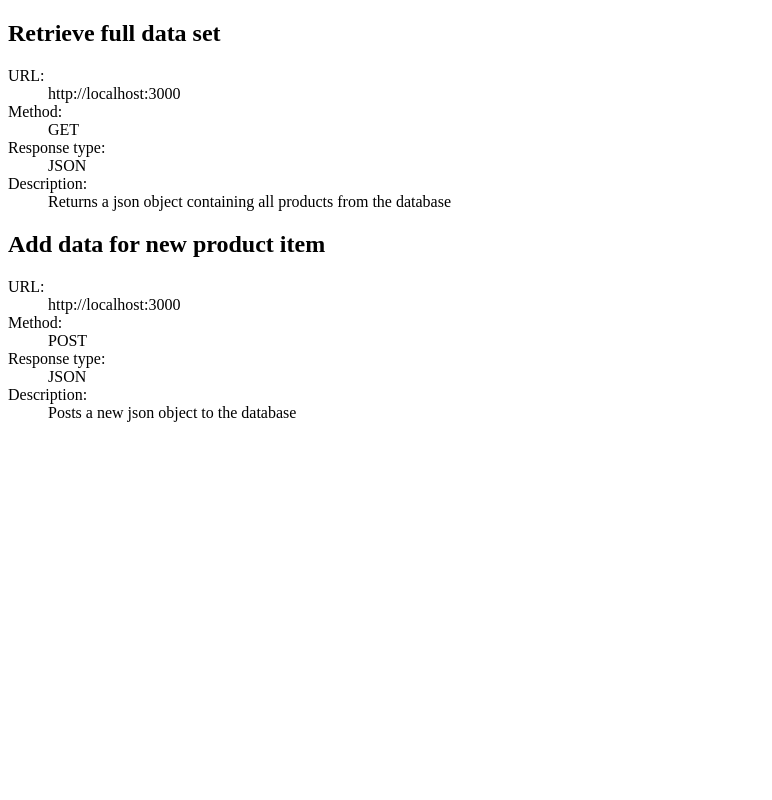
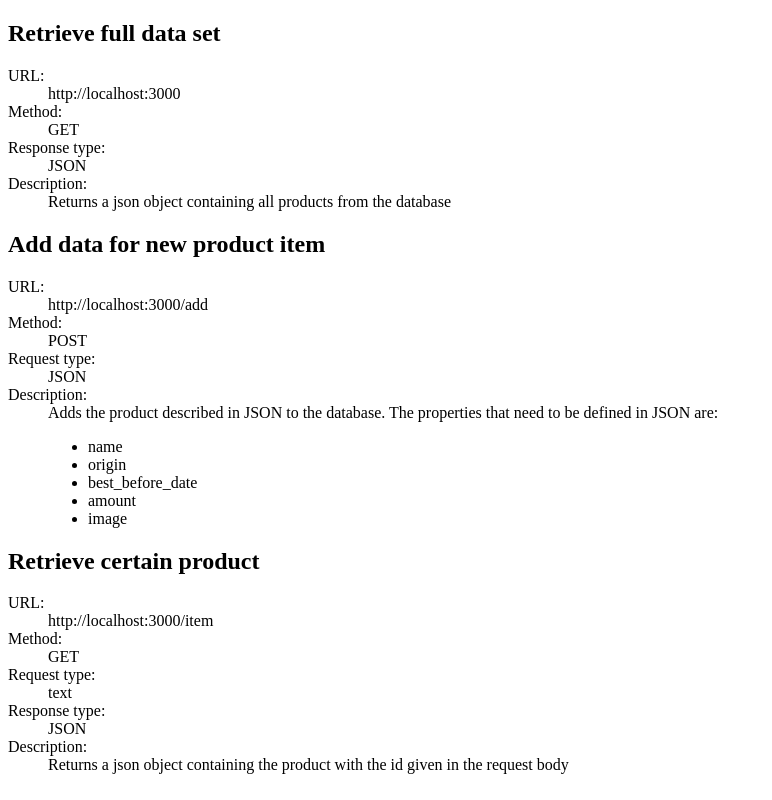
Before and after one commit to RaymondHoogervorst/WebTechnology-Lab81, a plain HTML site: page documentation.html in a window 1280 px wide. Shown: the whole page, without its empty margins (0-772 px from the left). Drawn offline with Linux system fonts and the light colour scheme.

Commit message:
Merged and improved documentation

```diff
--- a/documentation.html
+++ b/documentation.html
@@ -24,15 +24,40 @@
          <h2>Add data for new product item</h2>
          <dl>
             <dt>URL:</dt>
-            <dd>http://localhost:3000</dd>
+            <dd>http://localhost:3000/add</dd>
             <dt>Method:</dt>
             <dd>POST</dd>
+            <dt>Request type:</dt>
+            <dd>JSON</dd>
+            <dt>Description:</dt>
+            <dd>
+               Adds the product described in JSON to the database.
+               The properties that need to be defined in JSON are:
+               <ul>
+                  <li>name</li>
+                  <li>origin</li>
+                  <li>best_before_date</li>
+                  <li>amount</li>
+                  <li>image</li>
+               </ul>
+            </dd>
+      </section>
+      <section>
+         <h2>Retrieve certain product</h2>
+         <dl>
+            <dt>URL:</dt>
+            <dd>http://localhost:3000/item</dd>
+            <dt>Method:</dt>
+            <dd>GET</dd>
+            <dt>Request type:</dt>
+            <dd>text</dd>
             <dt>Response type:</dt>
             <dd>JSON</dd>
             <dt>Description:</dt>
             <dd>
-               Posts a new json object to the database
+               Returns a json object containing the product with the id given in the request body
             </dd>
+         </dl>
       </section>
    </body>
 </html>
```
